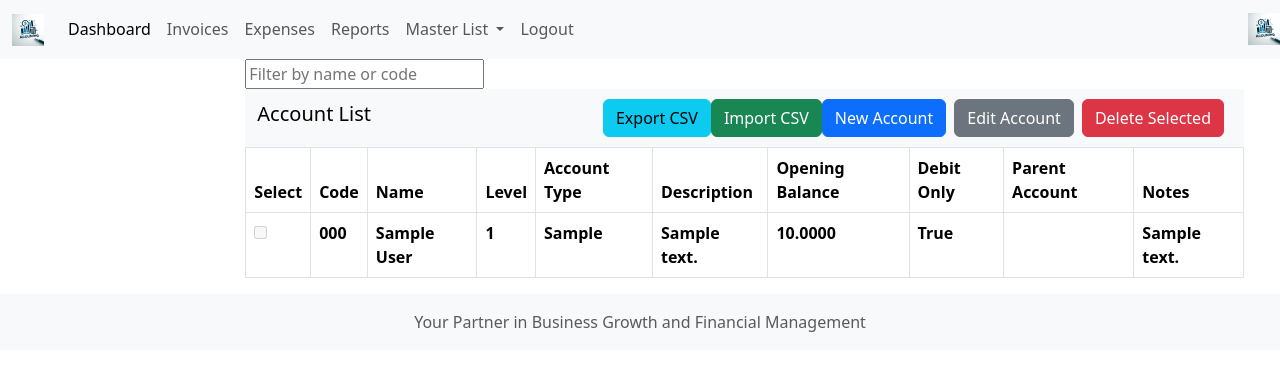
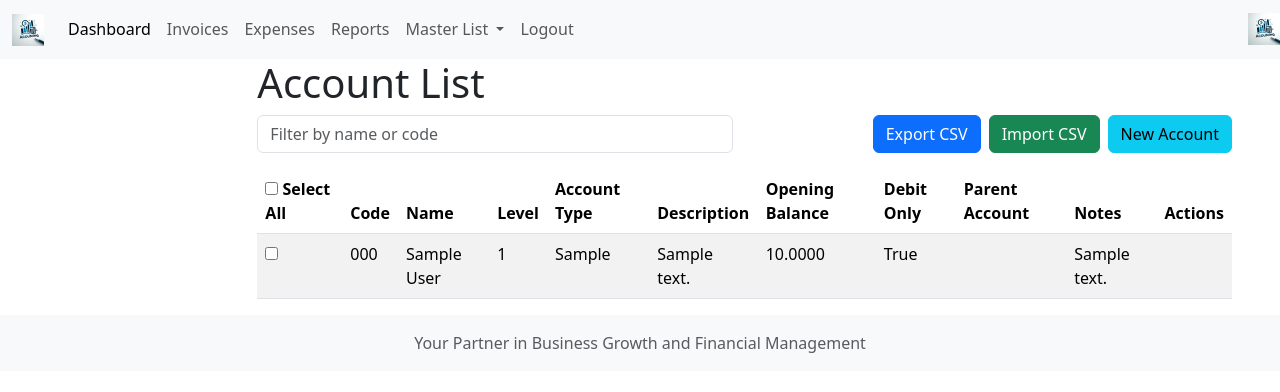
Before and after one commit to vqton/Acct, a Django app: page /coa/accounts/ in a window 1280 px wide. Shown: the top 392 px of the page. Run offline with Django 5.2, Linux system fonts and the light colour scheme; a user stored in the database is signed in; tables that the repository leaves empty hold one stand-in row (values such as "Sample post"); some libraries are stand-ins or nearby versions.

Commit message:
Finish: Chart Of Account.

```diff
--- a/COA/views.py
+++ b/COA/views.py
@@ -22,10 +22,11 @@ class AccountCreateView(LoginRequiredMixin, CreateView):
     model = Account
     template_name = 'coa/account_create.html'
     form_class = AccountForm
+    success_url = reverse_lazy('COA:account_list')
 
     def get_success_url(self):
        # Example: Redirect to the detail page for the created account
-        return reverse('COA:account_detail', args=[self.object.pk])
+        return reverse('COA:account_list', args=[self.object.pk])
 
 
 class AccountDetailView(LoginRequiredMixin, DetailView):
@@ -38,6 +39,7 @@ class AccountUpdateView(LoginRequiredMixin, UpdateView):
     template_name = 'coa/account_update.html'
     fields = ['code', 'name', 'level', 'account_type', 'description',
               'opening_balance', 'debit_only', 'parent_account']
+    success_url = reverse_lazy('COA:account_list')
 
 
 class AccountDeleteView(LoginRequiredMixin, DeleteView):
--- a/templates/COA/account_list.html
+++ b/templates/COA/account_list.html
@@ -4,113 +4,83 @@
 Chart Of Accounts
 {% endblock title %}
 {% block content %}
-
-
-<input type="text" id="filter-input" placeholder="Filter by name or code">
-
-<nav class="navbar navbar-expand-lg navbar-light bg-light">
-    <div class="container-fluid">
-        <h1 class="navbar-brand">Account List</h1>
-        <div class="navbar-collapse" id="navbarNav">
-            <ul class="navbar-nav ms-auto">
-                <!-- Reorganize the toolbar operations -->
-                <li class="nav-item">
-                    <button class="btn btn-info" id="exportCsvBtn">
+<div class="container ">
+    <h1>Account List</h1>
+    <div class="row mb-3">
+        <div class="col-md-6">
+            <input type="text" id="filter-input" class="form-control" placeholder="Filter by name or code">
+        </div>
+        <div class="col-md-6 d-flex justify-content-end">
+            <button type="button" class="btn btn-primary" id="exportCsvBtn">
                 <i class="bi bi-file-earmark-text"></i> Export CSV
             </button>
-                </li>
-                <li class="nav-item">
-                    <button class="btn btn-success" id="importCsvBtn">
+            <button type="button" class="btn btn-success ms-2" id="importCsvBtn">
                 <i class="bi bi-upload"></i> Import CSV
             </button>
-                </li>
-                <li class="nav-item">
-                    <button class="btn btn-primary me-2" id="newAccountBtn">
-                        <i class="bi bi-plus"></i> New Account
-                    </button>
-                </li>
-                <li class="nav-item">
-                    <button class="btn btn-secondary me-2">
-                        <i class="bi bi-pencil"></i> Edit Account
-                    </button>
-                </li>
-                <li class="nav-item">
-                    <button class="btn btn-danger me-2" id="deleteAcctBtn">
-                        <i class="bi bi-trash"></i> Delete Selected
-                    </button>
-                </li>
-            </ul>
+            <a href="{% url 'COA:account_create' %}" class="btn btn-info ms-2">
+                <i class="bi bi-plus-circle"></i> New Account
+            </a>
         </div>
     </div>
-</nav>
 
-
-<table id="example-table" class="table table-bordered">
+    <table id="example-table" class="table table-striped table-hover">
         <thead>
             <tr>
-            <th>Select</th> <!-- Add a header for the checkbox column -->
-            <th>Code</th>
-            <th>Name</th>
-            <th>Level</th>
-            <th>Account Type</th>
-            <th>Description</th>
-            <th>Opening Balance</th>
-            <th>Debit Only</th>
-            <th>Parent Account</th>
-            <th>Notes</th>
+                <th scope="col">
+                    <input type="checkbox" id="select-all" name="account-checkbox" onclick="selectAllCheckboxes()">
+                    Select All
+                </th>
+                <th scope="col">Code</th>
+                <th scope="col">Name</th>
+                <th scope="col">Level</th>
+                <th scope="col">Account Type</th>
+                <th scope="col">Description</th>
+                <th scope="col">Opening Balance</th>
+                <th scope="col">Debit Only</th>
+                <th scope="col">Parent Account</th>
+                <th scope="col">Notes</th>
+                <th scope="col">Actions</th>
             </tr>
         </thead>
         <tbody>
             {% for account in accounts %}
             <tr>
-            <!-- Set the records that have level 0 to bold -->
-            {% if account.level == 1 %}
                 <td>
-                <input type="checkbox" name="account-checkbox" disabled>
-                <input type="hidden" name="account-id" value="{{ account.code }}">
+                    <input type="checkbox" name="account-checkbox" class="account-checkbox" value="{{ account.pk }}">
                 </td>
-            <td><strong>{{ account.code }}</strong></td>
-            <td><strong>{{ account.name }}</strong></td>
-            <td><strong>{{ account.level }}</strong></td>
-            <td><strong>{{ account.account_type }}</strong></td>
-            <td><strong>{{ account.description | default:'' }}</strong></td>
-            <td><strong>{{ account.opening_balance }}</strong></td>
-            <td><strong>{{ account.debit_only }}</strong></td>
-            <td><strong>{{ account.parent_account | default:''}}</strong></td>
-            <td><strong>{{ account.notes | default:''}}</strong></td>
-            {% else %}
-            <!-- Add spaces to the records that have level greater than 0 according to their level -->
-            <!-- Use the built-in widthratio template tag to multiply the level by 3 and assign it to a variable called spaces -->
-            {% widthratio account.level 1 4 as spaces %}
-            <!-- Use the HTML   entity to repeat a space character the number of times specified by spaces -->
-            {% if account.level == 2 %}
+                <td> {{account.code}}</td>
+                <td> {{account.name}} </td>
+                <td>{{ account.level }}</td>
+                <td>{{ account.account_type }}</td>
+                <td>{{ account.description | default:'' }}</td>
+                <td>{{ account.opening_balance }}</td>
+                <td>{{ account.debit_only }}</td>
+                <td>{{ account.parent_account | default:'' }}</td>
+                <td>{{ account.notes | default:'' }}</td>
                 <td>
-                <input type="checkbox" name="account-checkbox" disabled>
-                <input type="hidden" name="account-id" value="{{ account.code }}">
+
+                    {% if account.is_original == False %}
+                    <a href="{% url 'COA:account_detail' account.pk %}" class="btn btn-primary btn-sm"> <i
+                            class="fa fa-eye"></i></a>
+                    <a href="{% url 'COA:account_update' account.pk %}" class="btn btn-warning btn-sm"><i
+                            class="fa fa-pencil"></i></a>
+                    <a href="{% url 'COA:account_delete' account.pk %}" class="btn btn-danger btn-sm"> <i
+                            class="fa fa-trash"></i></a>
+                    {% endif %}
+
+
+                    <!-- <button type="button" class="btn btn-danger btn-sm delete-account"
+                        data-id="{{ account.pk }}">Delete</button> -->
                 </td>
-            {% else %}
-            <td>
-                <input type="checkbox" name="account-checkbox" value="{{ account.code }}">
-                <input type="hidden" name="account-id" id="{{account.pk}}" value="{{ account.code }}">
-            </td>
-            {% endif %}
-            <td>{% for i in spaces %}&nbsp;{% endfor %}{{ account.code }}</td>
-            <td>{% for i in spaces %}&nbsp;{% endfor %}{{ account.name }}</td>
-            <td>{% for i in spaces %}&nbsp;{% endfor %}{{ account.level }}</td>
-            <td>{% for i in spaces %}&nbsp;{% endfor %}{{ account.account_type }}</td>
-            <td>{% for i in spaces %}&nbsp;{% endfor %}{{ account.description| default:'' }}</td>
-            <td>{% for i in spaces %}&nbsp;{% endfor %}{{ account.opening_balance }}</td>
-            <td>{% for i in spaces %}&nbsp;{% endfor %}{{ account.debit_only }}</td>
-            <td>{% for i in spaces %}&nbsp;{% endfor %}{{ account.parent_account | default:''}}</td>
-            <td>{% for i in spaces %}&nbsp;{% endfor %}{{ account.notes | default:''}}</td>
-            {% endif %}
             </tr>
             {% endfor %}
         </tbody>
     </table>
-<script>
+</div>
 
 
+
+<script>
     document.getElementById('exportCsvBtn').addEventListener('click', function () {
         // Redirect to the export CSV URL
         window.location.href = "{% url 'COA:export_csv' %}";
@@ -119,22 +89,10 @@ Chart Of Accounts
         // Redirect to the import CSV URL
         window.location.href = "{% url 'COA:import_csv' %}";
     });
-
     document.getElementById('newAccountBtn').addEventListener('click', function () {
         // Redirect to the import CSV URL
         window.location.href = "{% url 'COA:account_create' %}";
     });
-    // document.getElementById('deleteAcctBtn').addEventListener('click', function () {
-    //     // Redirect to the import CSV URL
-    //     window.location.href = "";
-    // });
-
-
-
-
-
-
-
     // Define a function that filters the table rows by a given value
     function filterTableRows(value) {
         // Convert the value to uppercase
@@ -153,7 +111,6 @@ Chart Of Accounts
             }
         });
     }
-
     // Select the input element by id
     var input = $("#filter-input");
     // Attach a keyup event handler to the input element
@@ -163,52 +120,6 @@ Chart Of Accounts
         // Filter the table rows by the input value
         filterTableRows(value);
     });
-
-
-
-    const table = document.getElementById('example-table'); // Replace with your table ID
-    const deleteButton = document.getElementById('deleteAcctBtn');
-    const csrfToken = document.querySelector('[name=csrfmiddlewaretoken]').value;
-    deleteButton.addEventListener('click', function () {
-        const selectedIds = [];
-        console.log('hello')
-        // Loop through checkboxes and collect selected IDs
-        const checkboxes = table.querySelectorAll('input[type="checkbox"]:checked');
-        for (const checkbox of checkboxes) {
-            const id = checkbox.value; // Assuming IDs are stored in the checkbox value
-
-            selectedIds.push(id);
-
-        }
-
-        if (selectedIds.length === 0) {
-            alert('Please select at least one account to delete.');
-            return;
-        }
-
-        // Perform AJAX requests for deletion
-        for (const id of selectedIds) {
-            fetch('/coa/accounts/${id}/delete/', {
-                method: 'DELETE',
-                // Consider adding CSRF token for security:
-                //headers: { 'X-CSRF-TOKEN': csrftoken }
-
-            })
-                .then(response => {
-                    if (response.ok) {
-                        // Handle successful deletion on client-side
-                        // e.g., remove row from the table
-                        console.log(`Account with ID ${id} deleted successfully.`);
-                        // ... update UI as needed
-                    } else {
-                        // Handle error handling on client-side
-                        console.error(`Error deleting account with ID ${id}`);
-                        alert('An error occurred while deleting the account. Please try again.');
-                    }
-                });
-        }
-    });
 </script>
-
-
+</div>
 {% endblock %}
--- a/templates/base.html
+++ b/templates/base.html
@@ -11,6 +11,7 @@
         {% block title %}{% endblock %}
     </title>
     <link rel="stylesheet" href="{% static 'css/bootstrap.css' %} ">
+    <link rel="stylesheet" href="https://cdnjs.cloudflare.com/ajax/libs/font-awesome/4.7.0/css/font-awesome.min.css">
     <script src="{% static 'js/jquery-3.7.1.js' %}"></script>
 
 </head>
@@ -25,7 +26,7 @@
         </main>
     </div>
     {% include 'footer.html' %}
-
+    <script src="{% static 'js/bootstrap.bundle.js' %}"></script>
 </body>
 
 </html>
```
Also changed, not shown: templates/COA/account_create.html (+5 -9 lines), templates/COA/account_delete.html (added, +15 -0 lines), templates/COA/account_update.html (added, +12 -0 lines). Lines whose indentation alone changed are shown as unchanged.
